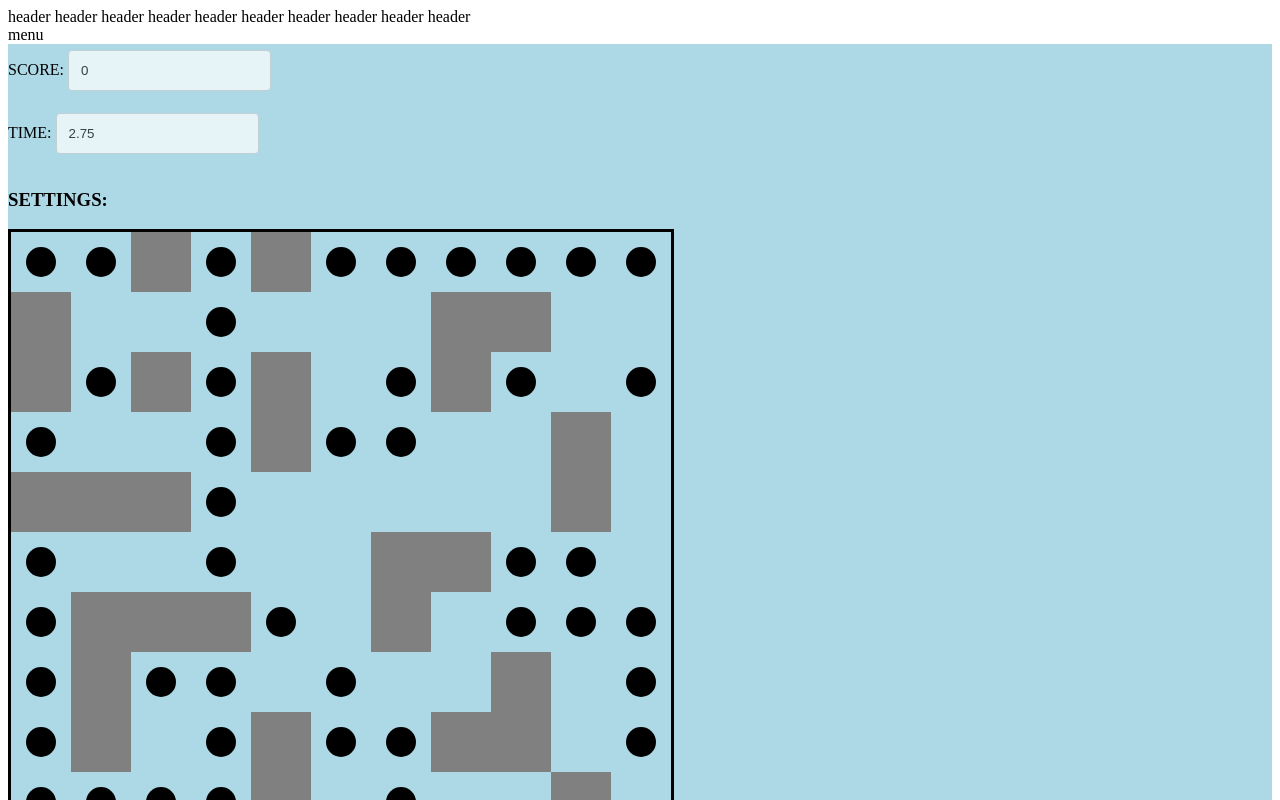
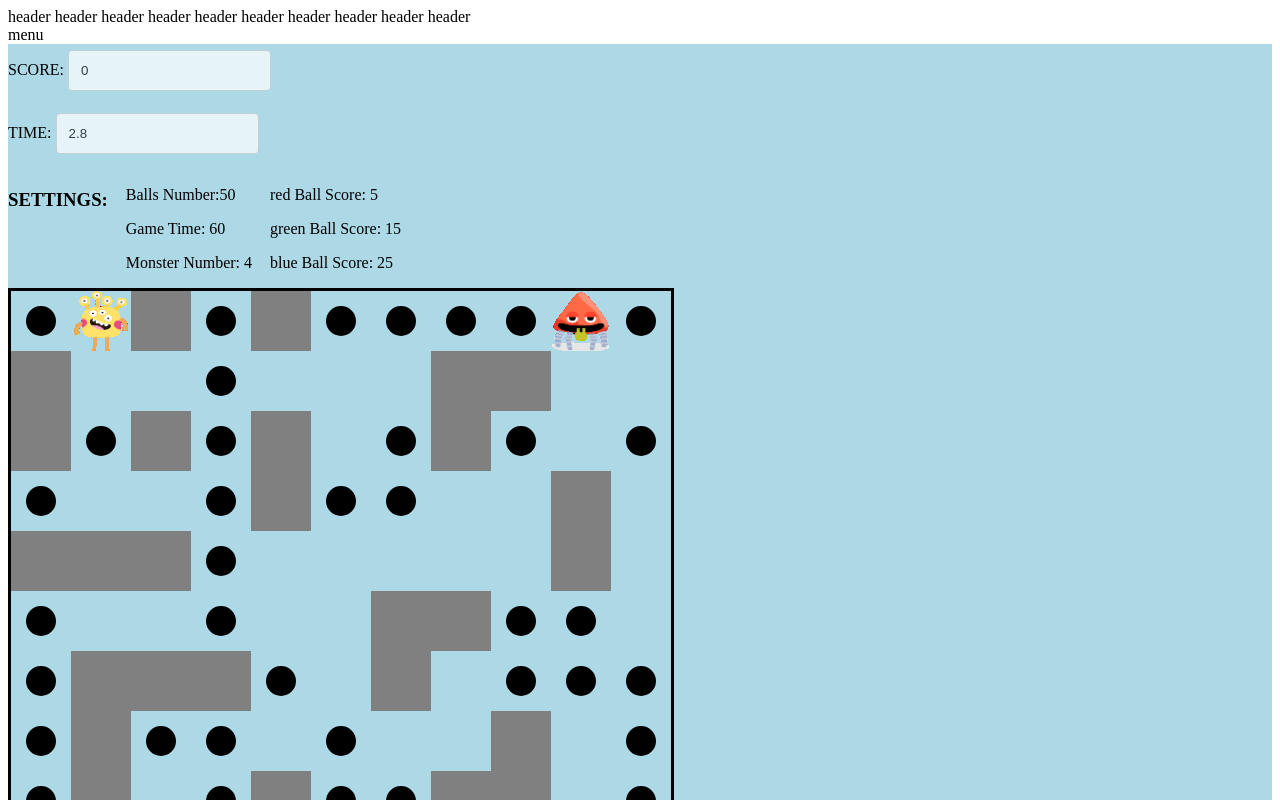
Before and after one commit to DorShireto/Pacman-Web-Game, a plain HTML site: page index.html in a window 1280 px wide. Both pictures are taken after a click on the button "DEBUG". Shown: the top 800 px of the page. Drawn offline with nearby package versions, Linux system fonts and the light colour scheme.

Commit message:
monsters working without finding collisions

```diff
--- a/app.js
+++ b/app.js
@@ -14,7 +14,13 @@ let colors = ["red", "green", "blue", "purple", "pink", "black"];
 
 
 let gameTime = 60;
-let monsterNum = 1;
+let monsterNum = 4;
+// let monsters = [new Object(), [new Image(), 600, 0], [new Image(), 0, 600], [new Image(), 600, 600]];
+let monsters = [{ img: new Image(), x: 0, y: 0 },
+{ img: new Image(), x: 600, y: 0 },
+{ img: new Image(), x: 0, y: 600 },
+{ img: new Image(), x: 600, y: 600 }];
+
 //
 
 var context;
@@ -24,7 +30,8 @@ var score;
 var pac_color;
 var start_time;
 var time_elapsed;
-var interval;
+let interval1;
+let interval2;
 var users = {
 	"k": ["k", "admin", "admin@admin.com", "01/01/2000"]
 };
@@ -36,10 +43,14 @@ function changePage(newPage) {
 	currentPage = newPage;
 }
 
+$(document).ready(function () {
+	monsters[0].img.src = './monster1.png';
+	monsters[1].img.src = './monster2.png';
+	monsters[2].img.src = './monster2.png';
+	monsters[3].img.src = './monster1.png';
 
 
-$(document).ready(function () {
-	// board = new Array();
+
 });
 
 function Start() {
@@ -92,6 +103,7 @@ function Start() {
 		board[i][j] = 0;
 		foodNeedToDeleteNum--;
 	}
+
 	keysDown = {};
 	addEventListener(
 		"keydown",
@@ -107,10 +119,20 @@ function Start() {
 		},
 		false
 	);
-	interval = setInterval(UpdatePosition, 250);
+	interval1 = setInterval(UpdatePacmanPosition, 100);
+	interval2 = setInterval(UpdateMonstersPosition, 600);
+
+	loadSettingDisplayData(); //for displaying the settings when game page is on
 }
 
 function loadSettingDisplayData() {
+	$("#ballNumSettingDisplay").text("Balls Number:" + foodNum);
+	$("#food1ColorSettingDisplay").text(food1_color + " Ball Score: " + food1_score);
+	$("#food2ColorSettingDisplay").text(food2_color + " Ball Score: " + food2_score);
+	$("#food3ColorSettingDisplay").text(food3_color + " Ball Score: " + food3_score);
+	$("#gameTimeSettingDisplay").text("Game Time: " + gameTime);
+	$("#monsterNumSettingDisplay").text("Monster Number: " + monsterNum);
+
 
 }
 
@@ -138,7 +160,11 @@ function GetKeyPressed() {
 		return 4;
 	}
 }
-
+function DrawMonsters() {
+	for (let i = 0; i < monsterNum; i++) {
+		context.drawImage(monsters[i].img, monsters[i].x, monsters[i].y, 60, 60);
+	}
+}
 function Draw() {
 	canvas.width = canvas.width; //clean board
 	lblScore.value = score;
@@ -169,11 +195,16 @@ function Draw() {
 				context.fillStyle = "grey"; //color
 				context.fill();
 			}
+			DrawMonsters();
+			// else if (board[i][j] == 5) { //monster
+			// 	//random 0 or 1
+			// 	context.drawImage(monsters[rndMonster], 0, 0, 60, 60);
+			// }
 		}
 	}
 }
 
-function UpdatePosition() {
+function UpdatePacmanPosition() {
 	board[shape.i][shape.j] = 0;
 	var x = GetKeyPressed();
 	if (x == 1) {
@@ -206,12 +237,87 @@ function UpdatePosition() {
 		pac_color = "green";
 	}
 	if (score == foodNum) {
-		window.clearInterval(interval);
+		window.clearInterval(interval1);
+		window.clearInterval(interval2);
 		window.alert("Game completed");
 		changePage("welcomePage");
-	} else {
+	} else if (time_elapsed >= gameTime) {
+		window.clearInterval(interval1);
+		window.clearInterval(interval2);
+
+		window.alert("Game Over - Times Out");
+		changePage("welcomePage");
+	}
+	else {
 		Draw();
 	}
+}
+function UpdateMonstersPosition() {
+	//for each monster randomize 1 move
+	// for (let i = 0; i < monsterNum; i++) {
+	//
+	// }
+	//**************************************************** */
+	for (let i = 0; i < monsterNum; i++) {
+		const monster = monsters[i];
+		let shapeX_pxl = shape.i * 60;
+		let shapeY_pxl = shape.j * 60;
+		if (Math.abs(shapeX_pxl - monster.x) < 120 || Math.abs(shapeY_pxl - monster.y) < 120) { // x axis or y axis in distance less than 2 cubics
+			//monster is close -> chase pacman
+			if (shapeX_pxl > monster.x && board[monster.x / 60 + 1][monster.y / 60] != 4) {
+				//right is not a wall -> update X location of monster
+				monsters[i].x = monster.x + 60;//60px
+			}
+			else if (shapeY_pxl > monster.y && board[monster.x / 60][monster.y / 60 + 1] != 4) {
+				//down is not a wall -> update Y location of monster
+				monsters[i].y = monster.y + 60;//60px
+			}
+			else if (shapeX_pxl < monster.x && board[monster.x / 60 - 1][monster.y / 60] != 4) {
+				//left is not a wall -> update X location of monster
+				monsters[i].x = monster.x - 60;//60px
+			}
+			else if (shapeY_pxl < monster.y && board[monster.x / 60][monster.y / 60 - 1] != 4) {
+				//up is not a wall -> update Y location of monster
+				monsters[i].y = monster.y - 60;//60px
+			}
+		}
+		else { //distance is far from pacman
+			//random move
+			let moves = ["up", "down", "left", "right"];
+			let move = moves[Math.floor(Math.random() * moves.length)];//pick random element from array
+			switch (move) {
+				case "up":
+					if (monster.y / 60 - 1 >= 0 && board[monster.x / 60][monster.y / 60 - 1] != 4) {
+						//up is not a wall -> update Y location of monster
+						monsters[i].y = monster.y - 60;//60px
+					}
+					break;
+				case "right":
+					if (monster.x / 60 + 1 <= 10 && board[monster.x / 60 + 1][monster.y / 60] != 4) {
+						//right is not a wall -> update x location of monster
+						monsters[i].x = monster.x + 60;//60px
+					}
+					break;
+				case "down":
+					if (monster.y / 60 + 1 <= 10 && board[monster.x / 60][monster.y / 60 + 1] != 4) {
+						//down is not a wall -> update Y location of monster
+						monsters[i].y = monster.y + 60;//60px
+					}
+					break;
+				case "left":
+					if (monster.x / 60 - 1 >= 0 && board[monster.x / 60 - 1][monster.y / 60] != 4) {
+						//left is not a wall -> update x location of monster
+						monsters[i].x = monster.x - 60;//60px
+					}
+					break;
+
+			}
+
+		}
+
+	}
+
+	DrawMonsters();
 }
 
 
@@ -435,7 +541,7 @@ function randomizeSettings() {
 	$("#foodNum").text(randomFoodNum);
 	//color pick:
 	let possibleColors = JSON.parse(JSON.stringify(colors));//deep copy of colors array
-	let randomColor = possibleColors[Math.floor(Math.random() * possibleColors.length)];
+	let randomColor = possibleColors[Math.floor(Math.random() * possibleColors.length)];//pick random element from array
 	let index = possibleColors.indexOf(randomColor);
 	possibleColors.splice(index, 1);
 	document.getElementById("food_type_1_color").value = randomColor;
--- a/index.html
+++ b/index.html
@@ -27,12 +27,18 @@
 			</div>
 			<div id="settingsBar">
 				<h3>SETTINGS:</h3>
-				<p id="ballNumSettingDisplay"></p>
-				<p id="food1ColorSettingDisplay"></p>
-				<p id="food2ColorSettingDisplay"></p>
-				<p id="food3ColorSettingDisplay"></p>
-				<p id="gameTimeSettingDisplay"></p>
-				<p id="monsterNumSettingDisplay"></p>
+				<div class="settingsBarCol">
+					<p id="ballNumSettingDisplay"></p>
+					<p id="gameTimeSettingDisplay"></p>
+					<p id="monsterNumSettingDisplay"></p>
+				</div>
+				<div class="settingsBarCol">
+					<p id="food1ColorSettingDisplay"></p>
+					<p id="food2ColorSettingDisplay"></p>
+					<p id="food3ColorSettingDisplay"></p>
+				</div>
+
+
 				</p>
 			</div>
 			<div id="game">
--- a/style.css
+++ b/style.css
@@ -108,3 +108,9 @@ input[type=text], input[type=password], input[type=email] {
 	margin-left: 5px;
 	/* margin: 10px; */
 }
+#settingsBar{
+	display: flex;
+}
+.settingsBarCol{
+	margin-left: 18px;
+}
```
Also changed, not shown: monster1.png (added), monster2.png (added).
